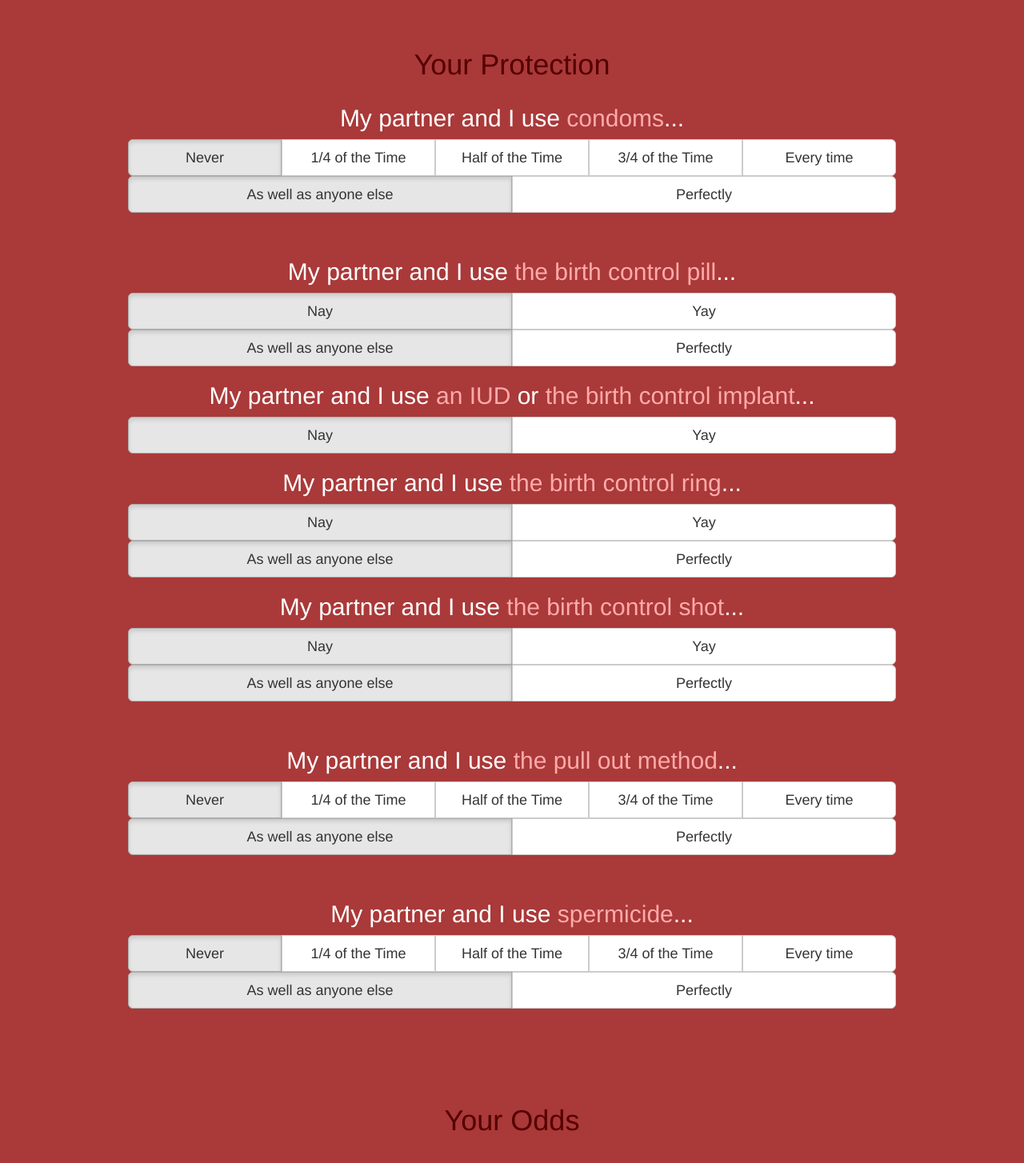
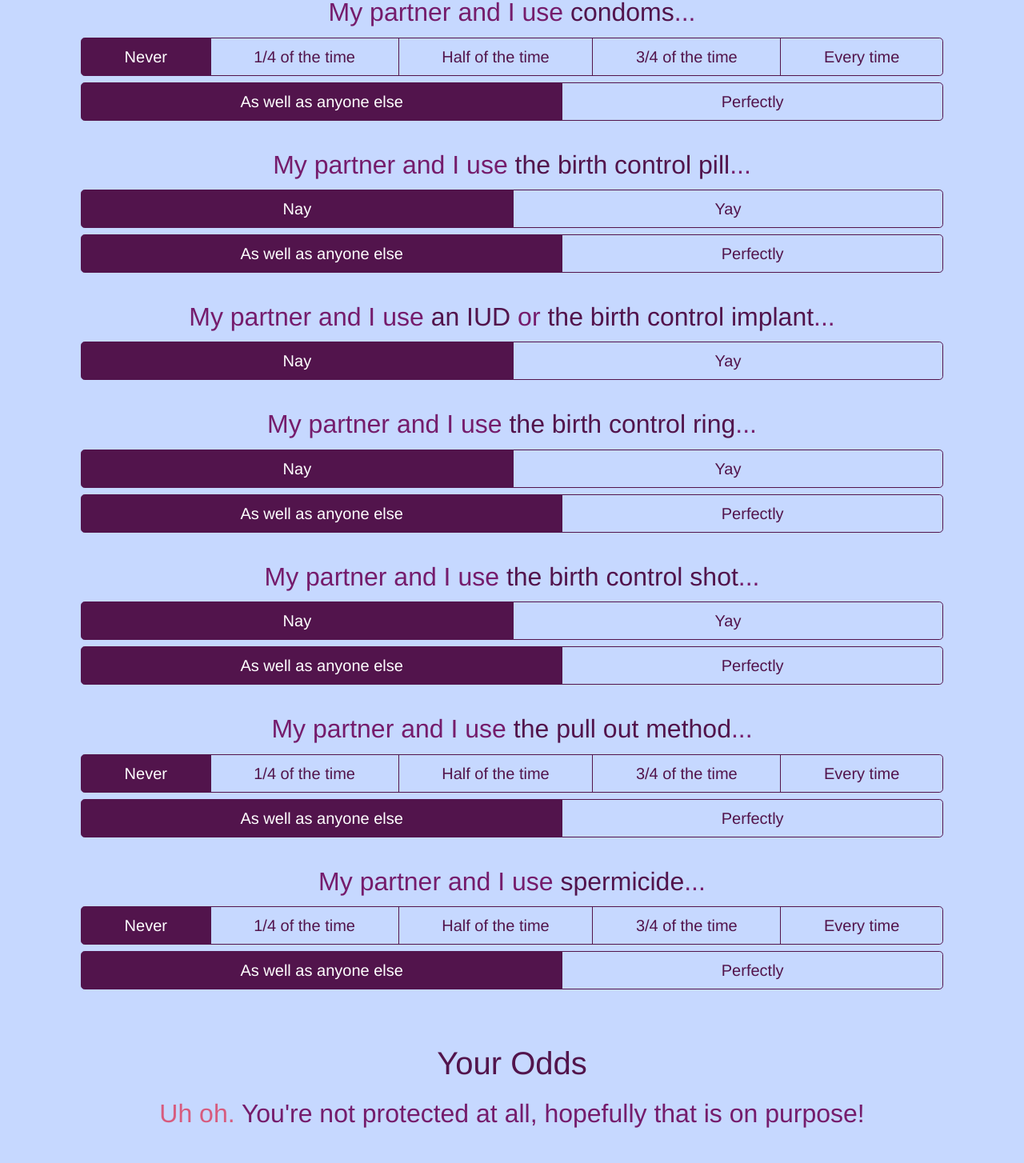
Before and after one commit to jakerockland/safesexstats, a React (Create React App) app: page / in a window 1280 px wide. Shown: the part 639-2093 px from the top of the page at 80% size. Built offline with nearby package versions, Linux system fonts and the light colour scheme; a web font is replaced by a local one.

Commit message:
fixed mobile responsivity + gave color facelift

```diff
--- a/public/index.html
+++ b/public/index.html
@@ -7,9 +7,6 @@
     <meta name="theme-color" content="#AA3939">
     <link rel="manifest" href="%PUBLIC_URL%/manifest.json">
     <title>Safe Sex Stats</title>
-
-    <!-- Latest Bootstrap compiled and minified CSS -->
-    <link rel="stylesheet" href="https://maxcdn.bootstrapcdn.com/bootstrap/3.3.7/css/bootstrap.min.css" integrity="sha384-BVYiiSIFeK1dGmJRAkycuHAHRg32OmUcww7on3RYdg4Va+PmSTsz/K68vbdEjh4u" crossorigin="anonymous">
 
     <!--[if lt IE 9]>
     <script src="//cdnjs.cloudflare.com/ajax/libs/html5shiv/3.7.2/html5shiv.min.js"></script>
--- a/src/App.js
+++ b/src/App.js
@@ -1,5 +1,10 @@
-import React, { Component, Fragment } from 'react';
-import { ToggleButtonGroup, ToggleButton } from 'react-bootstrap';
+import React, { Component } from 'react';
+
+import ToggleButtonGroup from 'react-bootstrap/ToggleButtonGroup';
+import ToggleButton from 'react-bootstrap/ToggleButton';
+import Container from 'react-bootstrap/Container';
+import Row from 'react-bootstrap/Row';
+import Col from 'react-bootstrap/Col';
 
 import Logo from './components/Logo';
 import Link from './components/Link';
@@ -29,85 +34,97 @@ class App extends Component {
   }
 
   render() {
+    const variant = "outline-dark";
+
     return (
-      <Fragment>
-        <header className="content-wrapper">
-          <Logo/>
+      <div className="px-5">
 
-          <br/>
+        <header className="content-wrapper p-5 container-fluid">
+          <Logo className="p-3" />
 
+          <Row className="p-1">
             <p>
               <Link title="Planned Parenthood" link="https://www.plannedparenthood.org/learn/birth-control"/> is a great resource for learning about different types of contraceptives and how to 👏 have 👏 sex 👏 safely 👏.
             </p>
+          </Row>
 
-          <br/>
+          <Row className="p-1">
+            <p>
+              However, I'm a fan of the saying "two is one and one is none" and wanted an easy way to understand the combined effectiveness of multiple contraceptives in preventing pregnancy, so I built <strong><span className="color-dark">Safe</span><span className="color-medium-light">Sex</span><span className="color-dark">Stats</span></strong>.
+            </p>
+          </Row>
 
-          <p>
-            However, I'm a fan of the saying "two is one and one is none" and wanted an easy way to understand the combined effectiveness of multiple contraceptives in preventing pregnancy, so I built <strong><span className="color-light">Safe</span><span className="color-medium-light">Sex</span><span className="color-light">Stats</span></strong>.
-          </p>
-
-          <br/>
-
+          <Row className="p-1">
             <p>
               Please note that this website only helps better understand the effectiveness of different contraceptives at preventing pregnancy, but <strong>not</strong> at preventing the contraction of sexually transmitted diseases.
             </p>
+          </Row>
         </header>
 
-        <div className="content-wrapper">
+        <Container className="content-wrapper">
+          <Row className="pb-2">
             <h1 className="color-dark">Your Protection</h1>
+          </Row>
 
-          <div className="button-section" name="condoms">
+          <Row className="p-3" style={{width: "100%"}}>
+            <div className="button-section" style={{width: "100%"}} name="condoms">
+
               <OneMethodHeader
                 title="condoms"
                 link="https://www.plannedparenthood.org/learn/birth-control/condom"
               />
+
               <ToggleButtonGroup
-              type="radio" bsSize="large"
+                type="radio" as={Row} className="py-1" style={{width: "100%"}}
                 name="condom-frequency" defaultValue={0}
-              onChange={(val) => this.setState({condomFrequency: val})}
-              justified>
-              <ToggleButton value={0}>Never</ToggleButton>
-              <ToggleButton value={25}>1/4 of the Time</ToggleButton>
-              <ToggleButton value={50}>Half of the Time</ToggleButton>
-              <ToggleButton value={75}>3/4 of the Time</ToggleButton>
-              <ToggleButton value={100}>Every time</ToggleButton>
+                onChange={(val) => this.setState({condomFrequency: val})}>
+                <ToggleButton variant="outline-dark" size="lg" value={0}>
+                  Never
+                </ToggleButton>
+                <ToggleButton variant="outline-dark" size="lg" value={25}>1/4 of the time</ToggleButton>
+                <ToggleButton variant="outline-dark" size="lg" value={50}>Half of the time</ToggleButton>
+                <ToggleButton variant="outline-dark" size="lg" value={75}>3/4 of the time</ToggleButton>
+                <ToggleButton variant="outline-dark" size="lg" value={100}>Every time</ToggleButton>
               </ToggleButtonGroup>
+
               <ToggleButtonGroup
-              type="radio" bsSize="large"
+                type="radio" as={Row} className="py-1" style={{width: "100%"}}
                 name="condom-usage" defaultValue={85}
-              onChange={(val) => this.setState({condomUsage: val})}
-              justified>
-              <ToggleButton value={85}>As well as anyone else</ToggleButton>
-              <ToggleButton value={98}>Perfectly</ToggleButton>
+                onChange={(val) => this.setState({condomUsage: val})}>
+                <ToggleButton variant="outline-dark" size="lg" value={85}>As well as anyone else</ToggleButton>
+                <ToggleButton  variant="outline-dark" size="lg" value={98}>Perfectly</ToggleButton>
               </ToggleButtonGroup>
             </div>
+          </Row>
 
-          <br/>
+          <Row className="p-3" style={{width: "100%"}}>
+            <div className="button-section" style={{width: "100%"}} name="pill">
 
-          <div className="button-section" name="pill">
               <OneMethodHeader
                 title="the birth control pill"
                 link="https://www.plannedparenthood.org/learn/birth-control/birth-control-pill"
               />
+
               <ToggleButtonGroup
-              type="radio" bsSize="large"
+                type="radio" as={Row} className="py-1" style={{width: "100%"}}
                 name="pill-frequency" defaultValue={0}
-              onChange={(val) => this.setState({pillFrequency: val})}
-              justified>
-              <ToggleButton value={0}>Nay</ToggleButton>
-              <ToggleButton value={100}>Yay</ToggleButton>
+                onChange={(val) => this.setState({pillFrequency: val})}>
+                <ToggleButton  variant="outline-dark" size="lg" value={0}>Nay</ToggleButton>
+                <ToggleButton  variant="outline-dark" size="lg" value={100}>Yay</ToggleButton>
               </ToggleButtonGroup>
+
               <ToggleButtonGroup
-              type="radio" bsSize="large"
+                type="radio" as={Row} className="py-1" style={{width: "100%"}}
                 name="pill-usage" defaultValue={91}
-              onChange={(val) => this.setState({pillUsage: val})}
-              justified>
-              <ToggleButton value={91}>As well as anyone else</ToggleButton>
-              <ToggleButton value={99}>Perfectly</ToggleButton>
+                onChange={(val) => this.setState({pillUsage: val})}>
+                <ToggleButton  variant="outline-dark" size="lg" value={91}>As well as anyone else</ToggleButton>
+                <ToggleButton  variant="outline-dark" size="lg" value={99}>Perfectly</ToggleButton>
               </ToggleButtonGroup>
             </div>
+          </Row>
 
-          <div className="button-section" name="iud-implant">
+          <Row className="p-3" style={{width: "100%"}}>
+            <div className="button-section" style={{width: "100%"}} name="iud-implant">
               <TwoMethodHeader
                 titleA="an IUD"
                 linkA="https://www.plannedparenthood.org/learn/birth-control/iud"
@@ -115,120 +132,131 @@ class App extends Component {
                 linkB="https://www.plannedparenthood.org/learn/birth-control/birth-control-implant-implanon"
               />
               <ToggleButtonGroup
-              type="radio" bsSize="large"
+                type="radio" as={Row} className="py-1" style={{width: "100%"}}
                 name="iud-implant" defaultValue={0}
                 onChange={(val) => this.setState({iudImplant: val})}
-              justified>
-              <ToggleButton value={0}>Nay</ToggleButton>
-              <ToggleButton value={99}>Yay</ToggleButton>
+                >
+                <ToggleButton  variant="outline-dark" size="lg" value={0}>Nay</ToggleButton>
+                <ToggleButton  variant="outline-dark" size="lg" value={99}>Yay</ToggleButton>
               </ToggleButtonGroup>
             </div>
+          </Row>
 
-          <div className="button-section" name="ring">
+          <Row className="p-3" style={{width: "100%"}}>
+            <div className="button-section" style={{width: "100%"}} name="ring">
               <OneMethodHeader
                 title="the birth control ring"
                 link="https://www.plannedparenthood.org/learn/birth-control/birth-control-vaginal-ring-nuvaring"
               />
               <ToggleButtonGroup
-              type="radio" bsSize="large"
+                type="radio" as={Row} className="py-1" style={{width: "100%"}}
                 name="ring-frequency" defaultValue={0}
                 onChange={(val) => this.setState({ringFrequency: val})}
-              justified>
-              <ToggleButton value={0}>Nay</ToggleButton>
-              <ToggleButton value={100}>Yay</ToggleButton>
+                >
+                <ToggleButton  variant="outline-dark" size="lg" value={0}>Nay</ToggleButton>
+                <ToggleButton  variant="outline-dark" size="lg" value={100}>Yay</ToggleButton>
               </ToggleButtonGroup>
               <ToggleButtonGroup
-              type="radio" bsSize="large"
+                type="radio" as={Row} className="py-1" style={{width: "100%"}}
                 name="ring-usage" defaultValue={91}
                 onChange={(val) => this.setState({ringUsage: val})}
-              justified>
-              <ToggleButton value={91}>As well as anyone else</ToggleButton>
-              <ToggleButton value={99}>Perfectly</ToggleButton>
+                >
+                <ToggleButton  variant="outline-dark" size="lg" value={91}>As well as anyone else</ToggleButton>
+                <ToggleButton  variant="outline-dark" size="lg" value={99}>Perfectly</ToggleButton>
               </ToggleButtonGroup>
             </div>
+          </Row>
 
-          <div className="button-section" name="shot">
+          <Row className="p-3" style={{width: "100%"}}>
+            <div className="button-section" style={{width: "100%"}} name="shot">
               <OneMethodHeader
                 title="the birth control shot"
                 link="https://www.plannedparenthood.org/learn/birth-control/birth-control-shot"
               />
               <ToggleButtonGroup
-              type="radio" bsSize="large"
+                type="radio" as={Row} className="py-1" style={{width: "100%"}}
                 name="shot-frequency" defaultValue={0}
                 onChange={(val) => this.setState({shotFrequency: val})}
-              justified>
-              <ToggleButton value={0}>Nay</ToggleButton>
-              <ToggleButton value={100}>Yay</ToggleButton>
+                >
+                <ToggleButton  variant="outline-dark" size="lg" value={0}>Nay</ToggleButton>
+                <ToggleButton  variant="outline-dark" size="lg" value={100}>Yay</ToggleButton>
               </ToggleButtonGroup>
               <ToggleButtonGroup
-              type="radio" bsSize="large"
+                type="radio" as={Row} className="py-1" style={{width: "100%"}}
                 name="shot-usage" defaultValue={94}
                 onChange={(val) => this.setState({shotUsage: val})}
-              justified>
-              <ToggleButton value={94}>As well as anyone else</ToggleButton>
-              <ToggleButton value={99}>Perfectly</ToggleButton>
+                >
+                <ToggleButton  variant="outline-dark" size="lg" value={94}>As well as anyone else</ToggleButton>
+                <ToggleButton  variant="outline-dark" size="lg" value={99}>Perfectly</ToggleButton>
               </ToggleButtonGroup>
             </div>
+          </Row>
 
-          <br/>
-
-          <div className="button-section" name="pull-out">
+          <Row className="p-3" style={{width: "100%"}}>
+            <div className="button-section" style={{width: "100%"}} name="pull-out">
               <OneMethodHeader
                 title="the pull out method"
                 link="https://www.plannedparenthood.org/learn/birth-control/withdrawal-pull-out-method"
               />
               <ToggleButtonGroup
-              type="radio" bsSize="large"
+                type="radio" as={Row} className="py-1" style={{width: "100%"}}
                 name="pull-out-frequency" defaultValue={0}
                 onChange={(val) => this.setState({pullOutFrequency: val})}
-              justified>
-              <ToggleButton value={0}>Never</ToggleButton>
-              <ToggleButton value={25}>1/4 of the Time</ToggleButton>
-              <ToggleButton value={50}>Half of the Time</ToggleButton>
-              <ToggleButton value={75}>3/4 of the Time</ToggleButton>
-              <ToggleButton value={100}>Every time</ToggleButton>
+                >
+                <ToggleButton  variant="outline-dark" size="lg" value={0}>Never</ToggleButton>
+                <ToggleButton  variant="outline-dark" size="lg" value={25}>1/4 of the time</ToggleButton>
+                <ToggleButton  variant="outline-dark" size="lg" value={50}>Half of the time</ToggleButton>
+                <ToggleButton  variant="outline-dark" size="lg" value={75}>3/4 of the time</ToggleButton>
+                <ToggleButton  variant="outline-dark" size="lg" value={100}>Every time</ToggleButton>
               </ToggleButtonGroup>
               <ToggleButtonGroup
-              type="radio" bsSize="large"
+                type="radio" as={Row} className="py-1" style={{width: "100%"}}
                 name="pull-out-usage" defaultValue={78}
                 onChange={(val) => this.setState({pullOutUsage: val})}
-              justified>
-              <ToggleButton value={78}>As well as anyone else</ToggleButton>
-              <ToggleButton value={94}>Perfectly</ToggleButton>
+                >
+                <ToggleButton  variant="outline-dark" size="lg" value={78}>As well as anyone else</ToggleButton>
+                <ToggleButton  variant="outline-dark" size="lg" value={94}>Perfectly</ToggleButton>
               </ToggleButtonGroup>
             </div>
+          </Row>
 
-          <br/>
-
-          <div className="button-section" name="spermicide">
+          <Row className="p-3" style={{width: "100%"}}>
+            <div className="button-section" style={{width: "100%"}} name="spermicide">
               <OneMethodHeader
                 title="spermicide"
                 link="https://www.plannedparenthood.org/learn/birth-control/spermicide"
               />
               <ToggleButtonGroup
-              type="radio" bsSize="large"
+                type="radio" as={Row} className="py-1" style={{width: "100%"}}
                 name="spermicide-frequency" defaultValue={0}
                 onChange={(val) => this.setState({spermicideFrequency: val})}
-              justified>
-              <ToggleButton value={0}>Never</ToggleButton>
-              <ToggleButton value={25}>1/4 of the Time</ToggleButton>
-              <ToggleButton value={50}>Half of the Time</ToggleButton>
-              <ToggleButton value={75}>3/4 of the Time</ToggleButton>
-              <ToggleButton value={100}>Every time</ToggleButton>
+                >
+                <ToggleButton  variant="outline-dark" size="lg" value={0}>Never</ToggleButton>
+                <ToggleButton  variant="outline-dark" size="lg" value={25}>1/4 of the time</ToggleButton>
+                <ToggleButton  variant="outline-dark" size="lg" value={50}>Half of the time</ToggleButton>
+                <ToggleButton  variant="outline-dark" size="lg" value={75}>3/4 of the time</ToggleButton>
+                <ToggleButton  variant="outline-dark" size="lg" value={100}>Every time</ToggleButton>
               </ToggleButtonGroup>
               <ToggleButtonGroup
-              type="radio" bsSize="large"
+                type="radio" as={Row} className="py-1" style={{width: "100%"}}
                 name="spermicide-usage" defaultValue={72}
                 onChange={(val) => this.setState({spermicideUsage: val})}
-              justified>
-              <ToggleButton value={72}>As well as anyone else</ToggleButton>
-              <ToggleButton value={82}>Perfectly</ToggleButton>
+                >
+                <ToggleButton  variant="outline-dark" size="lg" value={72}>As well as anyone else</ToggleButton>
+                <ToggleButton  variant="outline-dark" size="lg" value={82}>Perfectly</ToggleButton>
               </ToggleButtonGroup>
             </div>
-        </div>
+          </Row>
 
-        <div className="content-wrapper">
+        </Container>
+
+
+        <div className="content-wrapper p-5 container-fluid">
+          <Row className="pb-2">
             <h1 className="color-dark">Your Odds</h1>
+          </Row>
+
+          <Row className="p-1">
             <YourOdds
               condomUsage={ this.state.condomUsage }
               condomFrequency={ this.state.condomFrequency }
@@ -244,27 +272,38 @@ class App extends Component {
               spermicideUsage={ this.state.spermicideUsage }
               spermicideFrequency={ this.state.spermicideFrequency }
             />
+          </Row>
         </div>
 
-        <div className="content-wrapper">
+
+        <div className="content-wrapper p-5 container-fluid">
+          <Row className="pb-2">
             <h1 className="color-dark">Want More?</h1>
+          </Row>
+
+          <Row className="p-1">
             <p>
               For a better understanding of the statistics at work behind this calculator, check out this great <Link title="Scarleteen article" link="http://www.scarleteen.com/article/sexual_health/the_buddy_system_effectiveness_rates_for_backing_up_your_birth_control_with_a_"/> or this <Link title="Khan Academy lesson" link="https://www.khanacademy.org/math/ap-statistics/probability-ap/probability-multiplication-rule/v/compound-probability-of-independent-events"/> on compound probabilities.
             </p>
-          <br/>
+          </Row>
+
+          <Row className="p-1">
             <p>
               Do you use a <Link title="birth control method" link="https://www.plannedparenthood.org/learn/birth-control"/> that I haven't included here and would like to see it on the site? Hit me up on <Link title="Twitter" link="https://twitter.com/jakerockland"/> or open <Link title="an issue" link="https://github.com/jakerockland/safesexstats/issues"/> on Github.
             </p>
+          </Row>
         </div>
 
 
-        <footer className="content-wrapper">
+        <footer className="content-wrapper p-5 container-fluid">
+          <Row className="p-1">
             <p>
-            Made by <Link link="https://jakerockland.com" title="Jake" /> with <span className="color-medium-dark">♥</span> in Denver.
+              Made by <Link link="https://jakerockland.com" title="me" /> with <span className="color-medium-dark">♥</span> in Denver.
             </p>
+          </Row>
         </footer>
 
-      </Fragment>
+      </div>
     );
   }
 }
--- a/src/components/Logo.js
+++ b/src/components/Logo.js
@@ -3,7 +3,7 @@ import React, { Component } from 'react';
 export default class Logo extends Component {
     render() {
         return <h1 className="logo">
-            <span className="color-light">Safe</span><span className="color-medium-light">Sex</span><span className="color-light">Stats</span>
+            <span className="color-dark">Safe</span><span className="color-medium-light">Sex</span><span className="color-dark">Stats</span>
         </h1>
     }
 }
--- a/src/components/YourOdds.js
+++ b/src/components/YourOdds.js
@@ -27,6 +27,7 @@ export default class YourOdds extends Component {
 
     const percentOdds = effectiveOdds.toFixed(1);
     const numberedOdds = Math.round(1 / ((100 - effectiveOdds) / 100) - 1);
+    console.log(1 - (percentOdds/100))
 
     if (numberedOdds === 0) {
       if (percentOdds === "0.0") {
--- a/src/index.scss
+++ b/src/index.scss
@@ -1,5 +1,7 @@
 @import url("https://rsms.me/inter/inter-ui.css");
+
 @import './styles/constants.scss';
+@import '~bootstrap/scss/bootstrap.scss';
 
 body {
   margin: 0;
@@ -21,8 +23,6 @@ body {
 .color-dark         { color: $dark } /* Dark */
 
 .content-wrapper {
-  padding: 50px 150px;
-
   flex-direction: column;
   display: flex;
   align-items: center;
@@ -30,21 +30,15 @@ body {
   background-color: $primary;
 
   font-size: calc(10px + 2vmin);
-  color: white;
+  color: $medium-light;
 }
 
 .link:link, .link:visited {
-  color: $light;
+  color: $dark;
 }
 
 .link:hover, .link:active {
-  color: $medium-dark;
-}
-
-.button-section {
-  max-width: 75vw;
-  display: flex;
-  flex-direction: column;
+  color: $light;
 }
 
 .logo {
--- a/src/styles/constants.scss
+++ b/src/styles/constants.scss
@@ -1,7 +1,9 @@
 // Colors
 
-$primary:       #AA3939;
-$light:         #FFAAAA;
-$medium-light:  #D46A6A;
-$medium-dark:   #801515;
-$dark:          #550000;
+$light:         #6A89CC; // dark blue
+$medium-light:  #751C6C; // purple
+
+$dark:          #52144c; // dark purple
+$primary:       #C6D8FF; // light blue
+
+$medium-dark:   #d75b7e; // red
```
Also changed, not shown: package.json (+8 -9 lines), 1 other file (tests, documents, lock files or other folders). Lines whose indentation alone changed are shown as unchanged.
